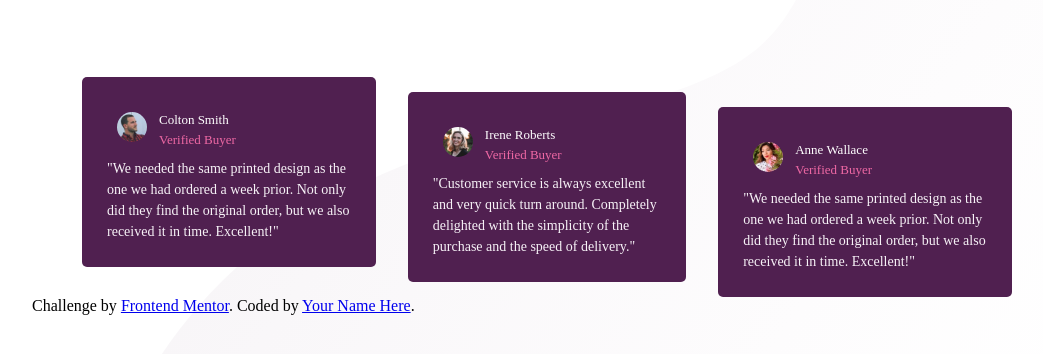
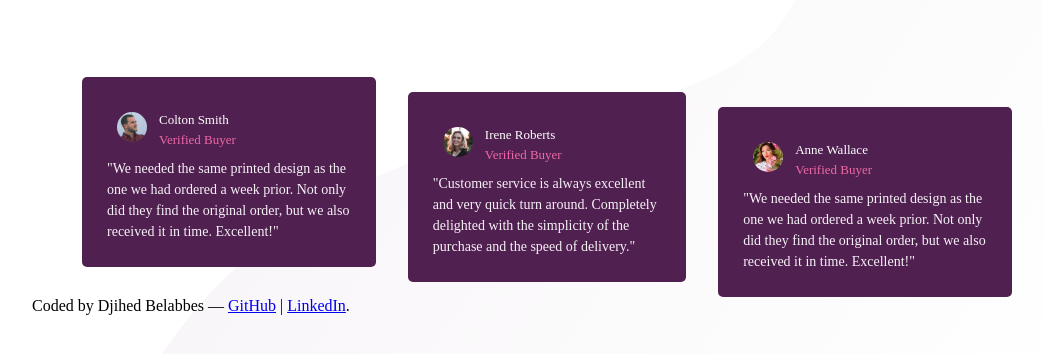
Before and after one commit to tchonsa/Social-proof-section-master, a plain HTML site: page index.html in a window 1280 px wide. Shown: the part 398-752 px from the top of the page, without its empty margins (68-1111 px from the left). Drawn offline with Linux system fonts and the light colour scheme; a web font is replaced by a local one.

Commit message:
Update index.html

```diff
--- a/index.html
+++ b/index.html
@@ -102,10 +102,9 @@
 
 
     <div class="attribution">
-      Challenge by
-      <a href="https://www.frontendmentor.io?ref=challenge" target="_blank"
-        >Frontend Mentor</a
-      >. Coded by <a href="#">Your Name Here</a>.
-    </div>
+  Coded by Djihed Belabbes —
+  <a href="https://github.com/tchonsa" target="_blank">GitHub</a> |
+  <a href="https://www.linkedin.com/in/belabbes-djihad-180b11225?utm_source=share&utm_campaign=share_via&utm_content=profile&utm_medium=android_app" target="_blank">LinkedIn</a>.
+</div>
   </body>
 </html>
```
